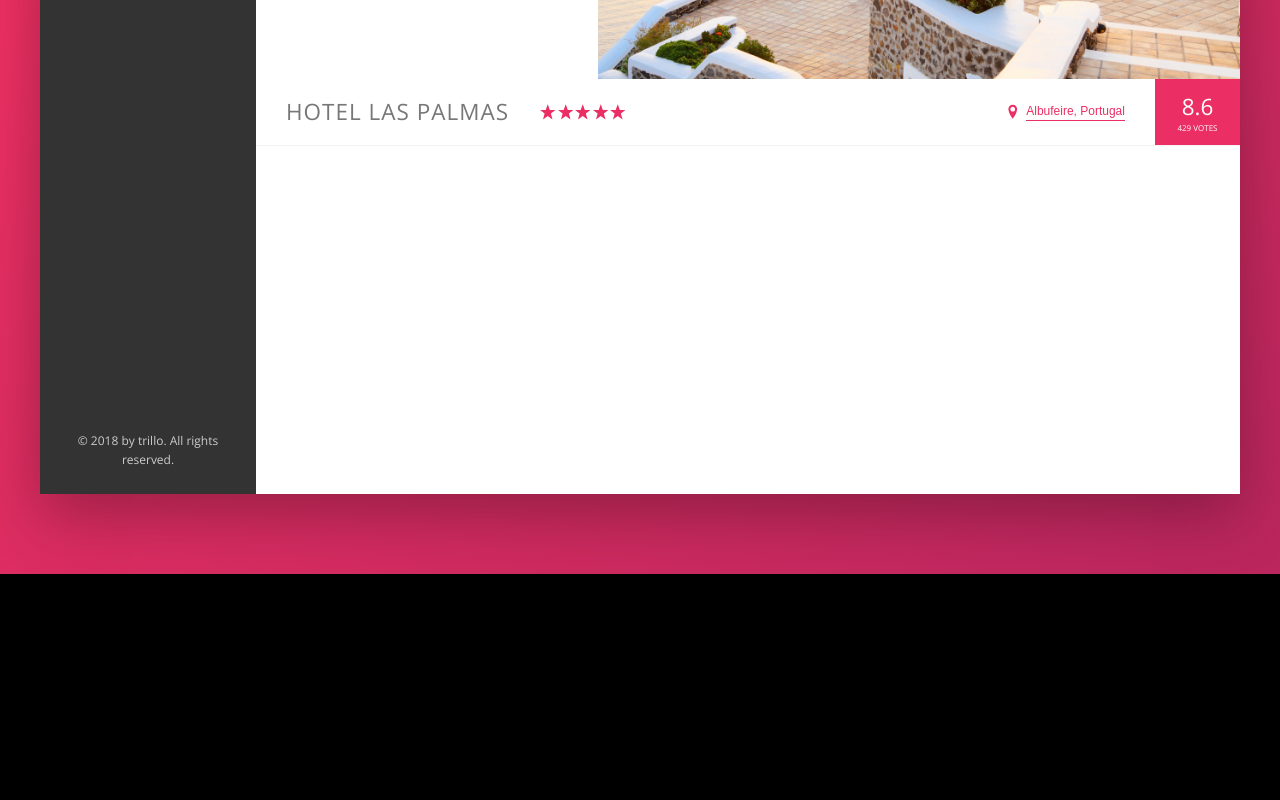
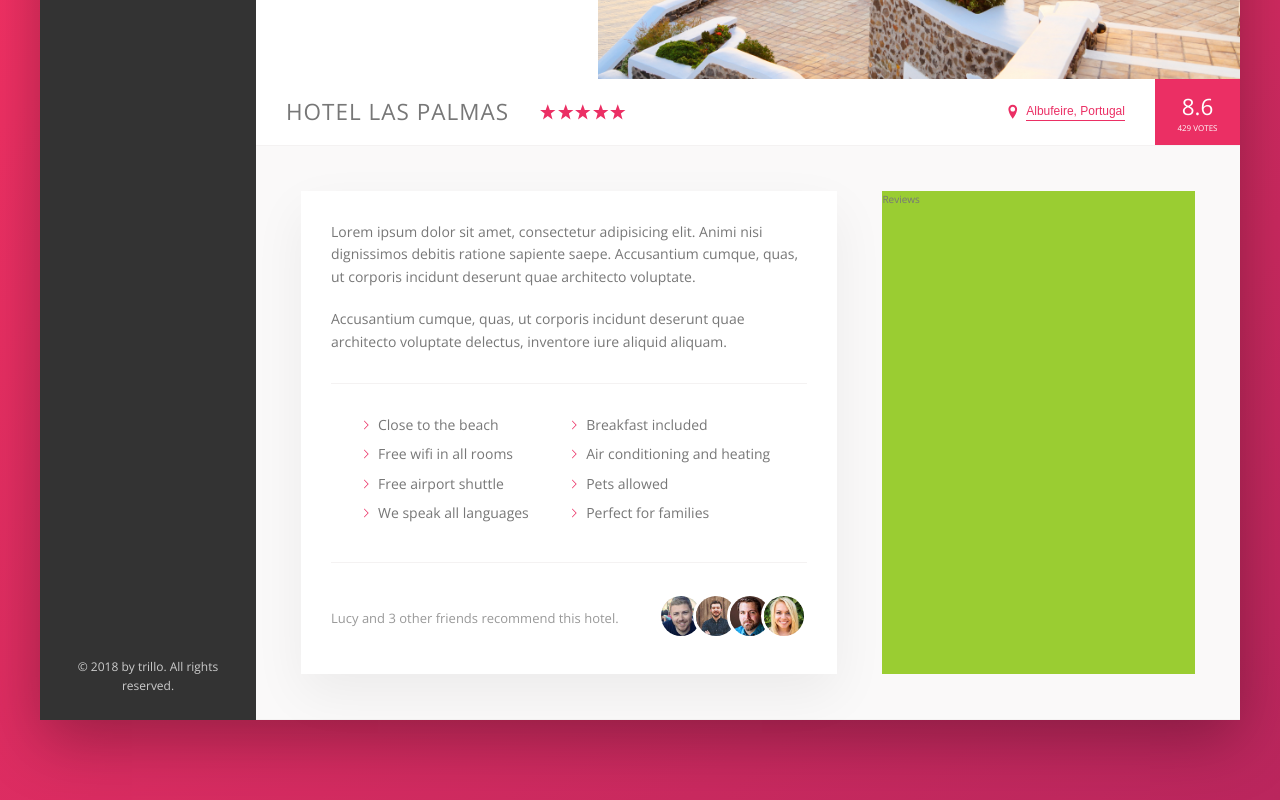
Before and after one commit to kuhelbeher/trillo, a website: page index.html in a window 1280 px wide. Shown: the part 456-1256 px from the top of the page. Before the commit the page ends 1030 px from the top, so only its background shows below. Drawn offline with nearby package versions, Linux system fonts and the light colour scheme.

Commit message:
Finished detail section

```diff
--- a/index.html
+++ b/index.html
@@ -128,6 +128,43 @@
             <div class="overview__rating-count">429 votes</div>
           </div>
         </div>
+
+        <div class="detail">
+          <div class="description">
+            <p class="paragraph">
+              Lorem ipsum dolor sit amet, consectetur adipisicing elit. Animi nisi dignissimos debitis ratione sapiente
+              saepe. Accusantium cumque, quas, ut corporis incidunt deserunt quae architecto voluptate.
+            </p>
+            <p class="paragraph">
+              Accusantium cumque, quas, ut corporis incidunt deserunt quae architecto voluptate delectus, inventore
+              iure aliquid aliquam.
+            </p>
+            <ul class="list">
+              <li class="list__item">Close to the beach</li>
+              <li class="list__item">Breakfast included</li>
+              <li class="list__item">Free wifi in all rooms</li>
+              <li class="list__item">Air conditioning and heating</li>
+              <li class="list__item">Free airport shuttle</li>
+              <li class="list__item">Pets allowed</li>
+              <li class="list__item">We speak all languages</li>
+              <li class="list__item">Perfect for families</li>
+            </ul>
+            <div class="recommend">
+              <p class="recommend__count">
+                Lucy and 3 other friends recommend this hotel.
+              </p>
+              <div class="recommend__friends">
+                <img src="img/user-3.jpg" alt="Friend 1" class="recommend__photo">
+                <img src="img/user-4.jpg" alt="Friend 2" class="recommend__photo">
+                <img src="img/user-5.jpg" alt="Friend 3" class="recommend__photo">
+                <img src="img/user-6.jpg" alt="Friend 4" class="recommend__photo">
+              </div>
+            </div>
+          </div>
+          <div class="user-reviews">
+            Reviews
+          </div>
+        </div>
       </main>
     </div>
   </div>
--- a/sass/_base.scss
+++ b/sass/_base.scss
@@ -29,6 +29,8 @@ Grey dark 3: #999
   --color-grey-dark-3: #999;
 
   --shadow-dark: 0 2rem 6rem rgba(0,0,0,.3);
+  --shadow-light:  0 2rem 5rem rgba(0,0,0,0.06);
+  --line: 1px solid var(--color-grey-light-2);
 }
 
 * {
--- a/sass/_components.scss
+++ b/sass/_components.scss
@@ -186,7 +186,7 @@
 .overview {
   display: flex;
   align-items: center;
-  border-bottom: 1px solid var(--color-grey-light-2);
+  border-bottom: var(--line);
   &__heading {
     font-size: 2.25rem;
     font-weight: 300;
@@ -280,3 +280,73 @@
     box-shadow: none;
   }
 }
+
+// ---------------------------------
+// paragraph
+.paragraph:not(:last-of-type) {
+  margin-bottom: 2rem;
+}
+
+// ---------------------------------
+// list
+.list {
+  list-style: none;
+  margin: 3rem 0;
+  padding: 3rem;
+  border-top: var(--line);
+  border-bottom: var(--line);
+
+  display: flex;
+  flex-wrap: wrap;
+
+  &__item {
+    flex: 0 0 50%;
+    margin-bottom: 0.7rem;
+  }
+
+  &__item::before {
+    content: '';
+    display: inline-block;
+    height: 1rem;
+    width: 1rem;
+    margin-right: 0.7rem;
+
+    // background-image: url(../img/chevron-thin-right.svg);
+    // background-size: cover;
+
+    background-color: var(--color-primary);
+    -webkit-mask-image: url(../img/chevron-thin-right.svg);
+    -webkit-mask-size: cover;
+    mask-image: url(../img/chevron-thin-right.svg);
+    mask-size: cover;
+  }
+}
+
+// ---------------------------------
+// recommend
+.recommend {
+  font-size: 1.3rem;
+  color: var(--color-grey-dark-3);
+  display: flex;
+  align-items: center;
+
+  &__count {
+    margin-right: auto;
+  }
+
+  &__friends {
+
+  }
+
+  &__photo {
+    box-sizing: content-box;
+    height: 4rem;
+    width: 4rem;
+    border-radius: 50%;
+    border: 3px solid #fff;
+
+    &:not(:last-child) {
+      margin-right: -1.5rem;
+    }
+  }
+}
--- a/sass/_layout.scss
+++ b/sass/_layout.scss
@@ -10,7 +10,7 @@
   font-size: 1.4rem;
   height: 7rem;
   background-color: #fff;
-  border-bottom: 1px solid var(--color-grey-light-2);
+  border-bottom: var(--line);
 
   display: flex;
   justify-content: space-between;
@@ -33,6 +33,25 @@
 .hotel-view {
   background-color: #fff;
   flex: 1;
+}
 
-  height: 80rem;
+.detail {
+  display: flex;
+  padding: 4.5rem;
+  background-color: var(--color-grey-light-1);
+  border-bottom: var(--line);
 }
+
+.description {
+  font-size: 1.4rem;
+  background-color: #fff;
+  box-shadow:var(--shadow-light);
+  padding: 3rem;
+  flex: 0 0 60%;
+  margin-right: 4.5rem;
+}
+
+.user-reviews {
+  background-color: yellowgreen;
+  flex: 1;
+}
```
Also changed, not shown: css/style.css.
